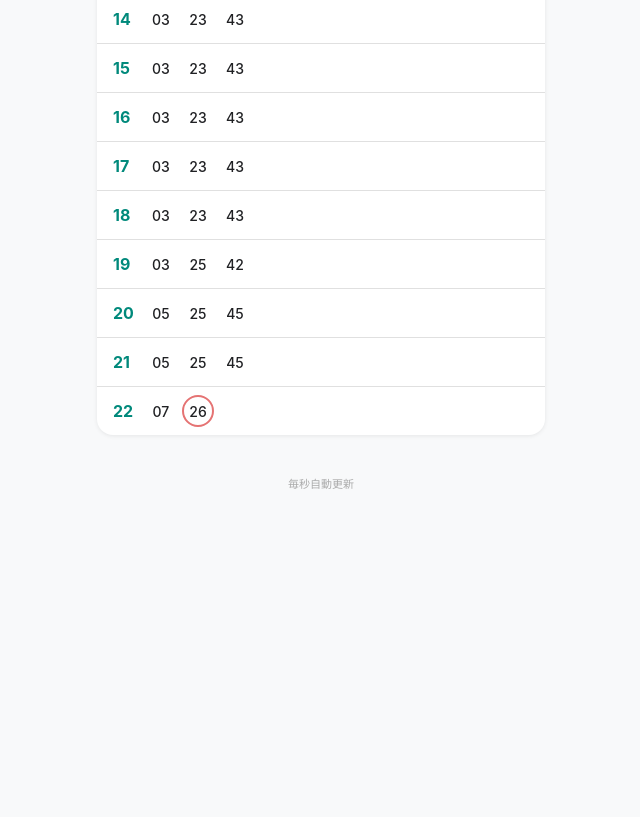
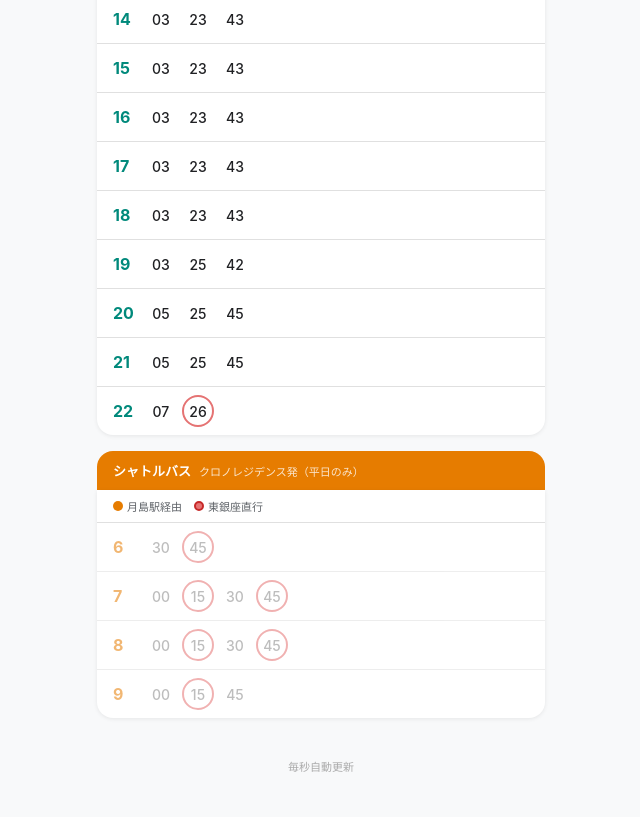
Before and after one commit to orui/bus-timetable, a plain HTML site: page index.html in a window 1280 px wide. Shown: the part 1857-2674 px from the top of the page, without its empty margins (319-959 px from the left). Before the commit the page ends 2404 px from the top, so only its background shows below. Drawn offline with Linux system fonts and the light colour scheme.

Commit message:
シャトルバス（クロノレジデンス発）を追加
- 平日のみ運行のシャトルバスを第3のサービスとして追加
- 東銀座直行と月島駅経由の2種類を色分け表示
- 土休日ダイヤでは非表示

Co-Authored-By: Claude Opus 4.6 <noreply@anthropic.com>

```diff
--- a/index.html
+++ b/index.html
@@ -23,6 +23,8 @@
     --radius: 16px;
     --liner: #1a73e8;
     --brt: #00897b;
+    --shuttle: #e67c00;
+    --shuttle-light: #fff3e0;
   }
   * { margin: 0; padding: 0; box-sizing: border-box; }
   body {
@@ -73,6 +75,7 @@
   .hero-accent { position: absolute; top: 0; left: 0; right: 0; height: 4px; }
   .hero-accent.liner { background: var(--liner); }
   .hero-accent.brt { background: var(--brt); }
+  .hero-accent.shuttle { background: var(--shuttle); }
   .hero-label {
     font-size: 13px;
     color: var(--sub);
@@ -108,6 +111,7 @@
   }
   .hero-service.liner { background: var(--primary-light); color: var(--liner); }
   .hero-service.brt { background: var(--green-light); color: var(--brt); }
+  .hero-service.shuttle { background: var(--shuttle-light); color: var(--shuttle); }
   .hero-dest {
     font-size: 12px;
     color: var(--sub);
@@ -158,6 +162,7 @@
   }
   .upcoming-svc.liner { background: var(--primary-light); color: var(--liner); }
   .upcoming-svc.brt { background: var(--green-light); color: var(--brt); }
+  .upcoming-svc.shuttle { background: var(--shuttle-light); color: var(--shuttle); }
   .upcoming-time {
     font-size: 20px;
     font-weight: 600;
@@ -228,6 +233,7 @@
   }
   .tt-header.liner { background: var(--liner); }
   .tt-header.brt { background: var(--brt); }
+  .tt-header.shuttle { background: var(--shuttle); }
   .tt-header .dest-note {
     font-weight: 400;
     font-size: 11px;
@@ -249,6 +255,7 @@
   .tt-row.past { opacity: .55; }
   .tt-row.current-liner { background: var(--primary-light); }
   .tt-row.current-brt { background: var(--green-light); }
+  .tt-row.current-shuttle { background: var(--shuttle-light); }
   .tt-hour {
     font-size: 16px;
     font-weight: 700;
@@ -257,6 +264,7 @@
   }
   .tt-hour.liner { color: var(--liner); }
   .tt-hour.brt { color: var(--brt); }
+  .tt-hour.shuttle { color: var(--shuttle); }
   .tt-minutes {
     display: flex;
     flex-wrap: wrap;
@@ -290,10 +298,18 @@
     box-shadow: 0 2px 8px rgba(0,137,123,.3);
     animation: pop .4s ease;
   }
+  .tt-min.next-shuttle {
+    background: var(--shuttle);
+    color: #fff;
+    font-weight: 700;
+    box-shadow: 0 2px 8px rgba(230,124,0,.3);
+    animation: pop .4s ease;
+  }
   .tt-min.future { color: var(--text); }
   .tt-min.special { border: 2px solid #e57373; }
   .tt-min.special.next-liner,
-  .tt-min.special.next-brt { border-color: transparent; }
+  .tt-min.special.next-brt,
+  .tt-min.special.next-shuttle { border-color: transparent; }
   @keyframes pop { 0%{transform:scale(.6)} 60%{transform:scale(1.1)} 100%{transform:scale(1)} }
 
   .legend {
@@ -360,6 +376,11 @@
     <div class="timetable" id="ttBrt"></div>
   </div>
 
+  <div class="timetable-section" id="shuttleSection">
+    <div class="tt-header shuttle">シャトルバス<span class="dest-note">クロノレジデンス発（平日のみ）</span></div>
+    <div class="timetable" id="ttShuttle"></div>
+  </div>
+
   <div class="footer">毎秒自動更新</div>
 </div>
 
@@ -408,6 +429,17 @@ function brtDest(h, m, dayType) {
   return isShinbashi ? '新橋 止まり' : '虎ノ門ヒルズ';
 }
 
+// ===== シャトルバス（クロノレジデンス発・平日のみ）=====
+const SHUTTLE_WD = {
+  6:[30,45], 7:[0,15,30,45], 8:[0,15,30,45], 9:[0,15,45]
+};
+const SHUTTLE_DIRECT_WD = new Set(['6:45','7:15','7:45','8:15','8:45','9:15']);
+
+function shuttleDest(h, m) {
+  const key = `${h}:${String(m).padStart(2,'0')}`;
+  return SHUTTLE_DIRECT_WD.has(key) ? '東銀座直行' : '月島駅経由';
+}
+
 // ===== Common =====
 let activeTab = null;
 
@@ -420,7 +452,10 @@ function schedToList(sched, service, dayType) {
   const times = [];
   for (const h of Object.keys(sched).map(Number).sort((a,b)=>a-b)) {
     for (const m of sched[h]) {
-      const dest = service === 'liner' ? linerDest(h, m, dayType) : brtDest(h, m, dayType);
+      let dest;
+      if (service === 'liner') dest = linerDest(h, m, dayType);
+      else if (service === 'brt') dest = brtDest(h, m, dayType);
+      else dest = shuttleDest(h, m);
       times.push({ h, m, total: h*60+m, service, dest, dayType });
     }
   }
@@ -434,6 +469,10 @@ function getAllBuses(dayType) {
     ...schedToList(lSched, 'liner', dayType),
     ...schedToList(bSched, 'brt', dayType)
   ];
+  // シャトルバスは平日のみ
+  if (dayType === 'weekday') {
+    all.push(...schedToList(SHUTTLE_WD, 'shuttle', dayType));
+  }
   all.sort((a,b) => a.total - b.total || (a.service === 'liner' ? -1 : 1));
   return all;
 }
@@ -478,7 +517,15 @@ function waitLabel(min) {
 }
 
 function svcLabel(svc) {
-  return svc === 'liner' ? 'ライナー' : 'BRT';
+  if (svc === 'liner') return 'ライナー';
+  if (svc === 'brt') return 'BRT';
+  return 'シャトル';
+}
+
+function svcFullLabel(svc) {
+  if (svc === 'liner') return '晴海ライナー';
+  if (svc === 'brt') return '東京BRT';
+  return 'シャトルバス';
 }
 
 function switchTab(type) {
@@ -520,9 +567,9 @@ function render() {
     heroWait.textContent = `あと ${waitLabel(next.wait)}`;
     heroWait.className = 'hero-wait' +
       (next.wait <= 3 ? ' urgent' : next.wait <= 10 ? ' soon' : '');
-    heroService.textContent = next.service === 'liner' ? '晴海ライナー' : '東京BRT';
+    heroService.textContent = svcFullLabel(next.service);
     heroService.className = 'hero-service ' + next.service;
-    heroDest.textContent = next.dest + ' 行き';
+    heroDest.textContent = next.service === 'shuttle' ? next.dest : next.dest + ' 行き';
     heroNextDay.textContent = next.isNextDay
       ? `（明日 ${next.dayType==='weekend'?'土休日':'平日'}ダイヤ）` : '';
   } else {
@@ -563,12 +610,15 @@ function render() {
   // Find next bus per service for highlighting
   let nextLinerTotal = null;
   let nextBrtTotal = null;
+  let nextShuttleTotal = null;
   if (isToday) {
     const allToday = getAllBuses(todayType);
     const nl = allToday.find(t => t.service === 'liner' && t.total > currentTotal);
     const nb = allToday.find(t => t.service === 'brt' && t.total > currentTotal);
+    const ns = allToday.find(t => t.service === 'shuttle' && t.total > currentTotal);
     if (nl) nextLinerTotal = nl.total;
     if (nb) nextBrtTotal = nb.total;
+    if (ns) nextShuttleTotal = ns.total;
   }
 
   // Render Liner timetable
@@ -598,12 +648,32 @@ function render() {
       { color: '#e57373', border: true, label: '新橋止まり' }
     ]
   );
+
+  // Render Shuttle timetable (weekday only)
+  const shuttleSection = document.getElementById('shuttleSection');
+  if (displayType === 'weekend') {
+    shuttleSection.style.display = 'none';
+  } else {
+    shuttleSection.style.display = '';
+    renderTimetable(
+      'ttShuttle', SHUTTLE_WD,
+      'shuttle', displayType, isToday, currentH, currentTotal, nextShuttleTotal,
+      (h, m) => {
+        const isDirect = shuttleDest(h, m) === '東銀座直行';
+        return { special: isDirect, tooltip: isDirect ? '東銀座直行' : '月島駅経由' };
+      },
+      [
+        { color: '#e67c00', border: false, label: '月島駅経由' },
+        { color: '#e57373', border: true, label: '東銀座直行' }
+      ]
+    );
+  }
 }
 
 function renderTimetable(id, sched, service, displayType, isToday, currentH, currentTotal, nextTotal, infoFn, legendItems) {
   const hours = Object.keys(sched).map(Number).sort((a,b)=>a-b);
-  const nextCls = service === 'liner' ? 'next-liner' : 'next-brt';
-  const currentCls = service === 'liner' ? 'current-liner' : 'current-brt';
+  const nextCls = `next-${service}`;
+  const currentCls = `current-${service}`;
 
   const legend = `<div class="legend">${legendItems.map(li =>
     `<span class="legend-item"><span class="legend-dot" style="background:${li.color}${li.border ? ';border:2px solid #c62828' : ''}"></span> ${li.label}</span>`
```
